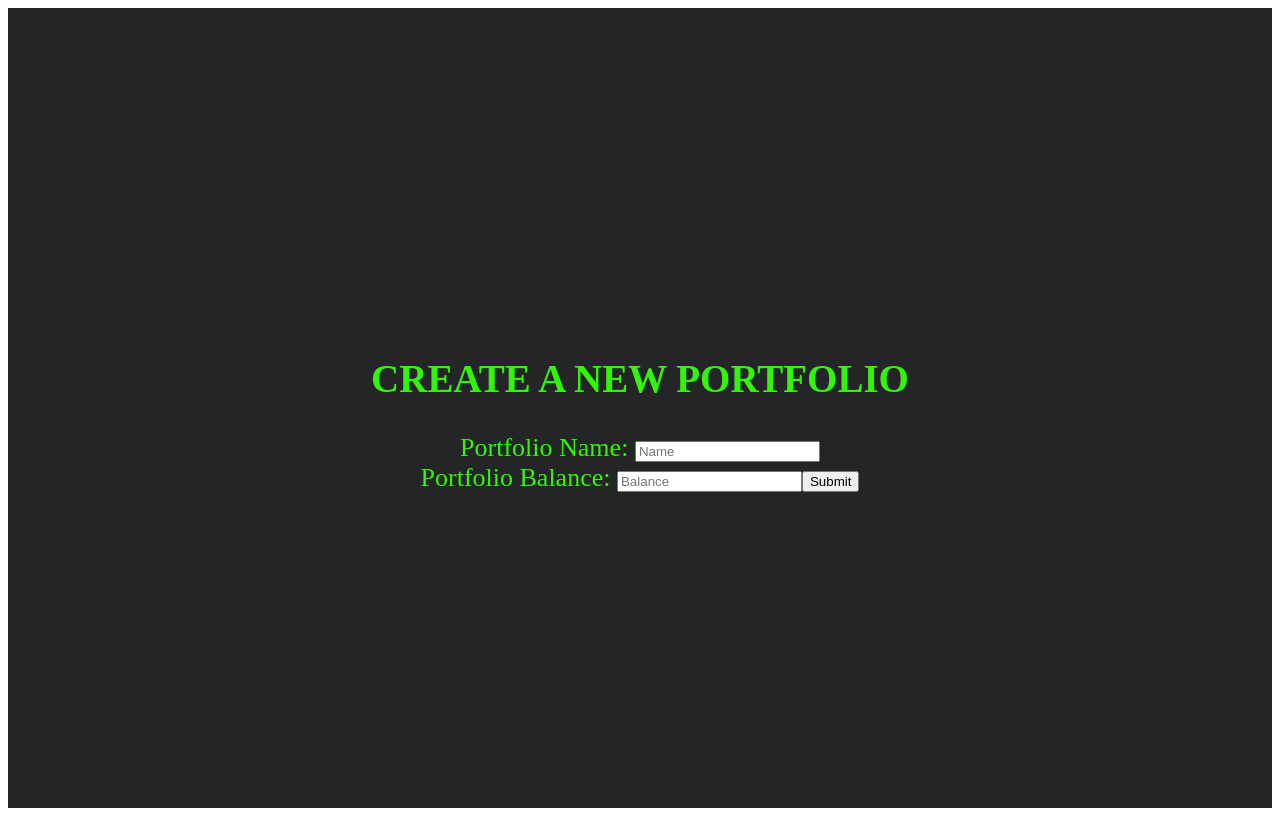
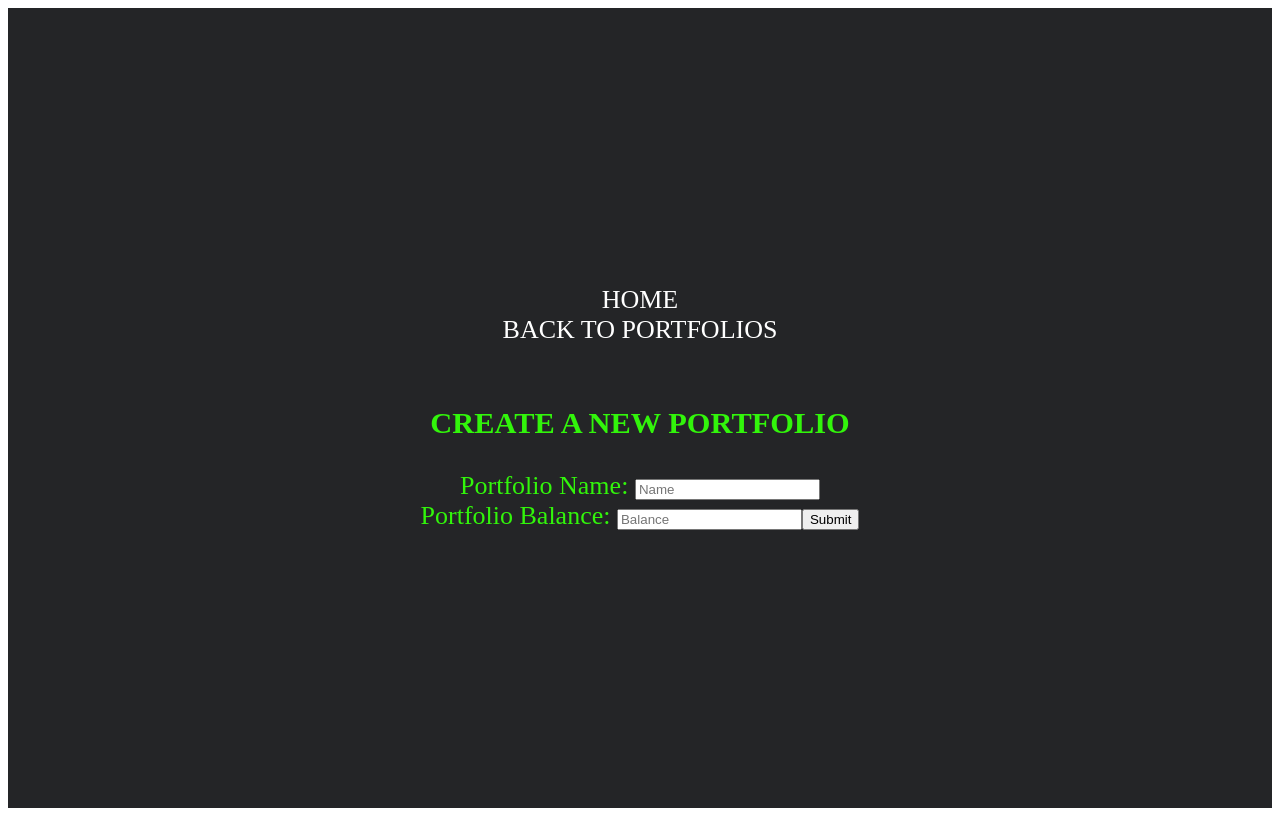
Before and after one commit to taylorkraft/cryptofolio-frontend, a React (Create React App) app: page /portfolios/new in a window 1280 px wide. Built offline with nearby package versions, Linux system fonts and the light colour scheme; no server answers.

Commit message:
refactor links/styling

```diff
--- a/src/components/Home.js
+++ b/src/components/Home.js
@@ -9,7 +9,7 @@ const Home = () => {
         <h1>
           CRYPTOFOLIO<br/>
         </h1>
-        <Link to={'/portfolios'} style={link}>My Portfolios</Link>
+        <Link to={'/portfolios'} style={link}>MY PORTFOLIOS</Link>
       </div>
   )
 }
--- a/src/components/Portfolio.js
+++ b/src/components/Portfolio.js
@@ -14,10 +14,11 @@ const Portfolio = (props) => {
   // the first time props comes through we don't have portfolios yet
   return (
     <div>
-      <Link to={'/'} style={link}>CRYPTOFOLIO HOME</Link>
-      <h2>
+      <Link to={'/'} style={link}>HOME</Link><br/>
+      <Link to ={'/portfolios'} style={link}>BACK TO PORTFOLIOS</Link><br/><br/>
+      <h3>
         {portfolio ? portfolio.name : null} - {portfolio ? portfolio.balance : null}
-      </h2>
+      </h3>
       <TradesContainer portfolio={portfolio}/>
     </div>
   )
--- a/src/components/PortfolioForm.js
+++ b/src/components/PortfolioForm.js
@@ -2,6 +2,8 @@ import React from 'react'
 import { connect } from 'react-redux'
 import { createPortfolio } from '../actions/createPortfolio'
 import { Redirect } from 'react-router'
+import { Link } from 'react-router-dom'
+import link from './HomeLink'
 
 class PortfolioForm extends React.Component {
 
@@ -31,7 +33,9 @@ class PortfolioForm extends React.Component {
     }
     return (
       <div>
-          <h2>CREATE A NEW PORTFOLIO</h2>
+        <Link to={'/'} style={link}>HOME</Link><br/>
+        <Link to ={'/portfolios'} style={link}>BACK TO PORTFOLIOS</Link><br/><br/>
+          <h3>CREATE A NEW PORTFOLIO</h3>
         <form onSubmit={this.handleSubmit}>
           <label>Portfolio Name: </label>
           <input type="text" placeholder="Name" value={this.state.name} name="name" onChange={this.handleChange}/><br/>
--- a/src/components/PortfolioList.js
+++ b/src/components/PortfolioList.js
@@ -12,12 +12,12 @@ const PortfolioList = (props) => {
   // that Portfolio component must accept a portfolio as props
   return (
     <div>
-      <Link to={'/'} style={link}>CRYPTOFOLIO HOME</Link><br/><br/>
+      <Link to={'/'} style={link}>HOME</Link><br/>
+      <Link to={'/portfolios/new'} style={link}>CREATE A NEW PORTFOLIO</Link><br/><br/>
       {props.portfolios.map(portfolio =>
       <div key={portfolio.id}>
         <Link to={`/portfolios/${portfolio.id}`} style={componentLink}>{portfolio.name}</Link>
-      </div> )}<br/>
-        <Link to={'/portfolios/new'} style={link}>Create a new portfolio</Link>
+      </div> )}
     </div>
   )
 }
--- a/src/components/TradeForm.js
+++ b/src/components/TradeForm.js
@@ -27,7 +27,7 @@ class TradeForm extends React.Component {
   render() {
     return (
       <div>
-        <h4>LOG YOUR TRADES:</h4>
+        <div>LOG YOUR TRADES:</div>
         <form onSubmit={this.handleSubmit}>
           <label>Trade Amount: </label>
           <input type="text" name="amount" value={this.props.amount} onChange={this.handleChange}/>
```
